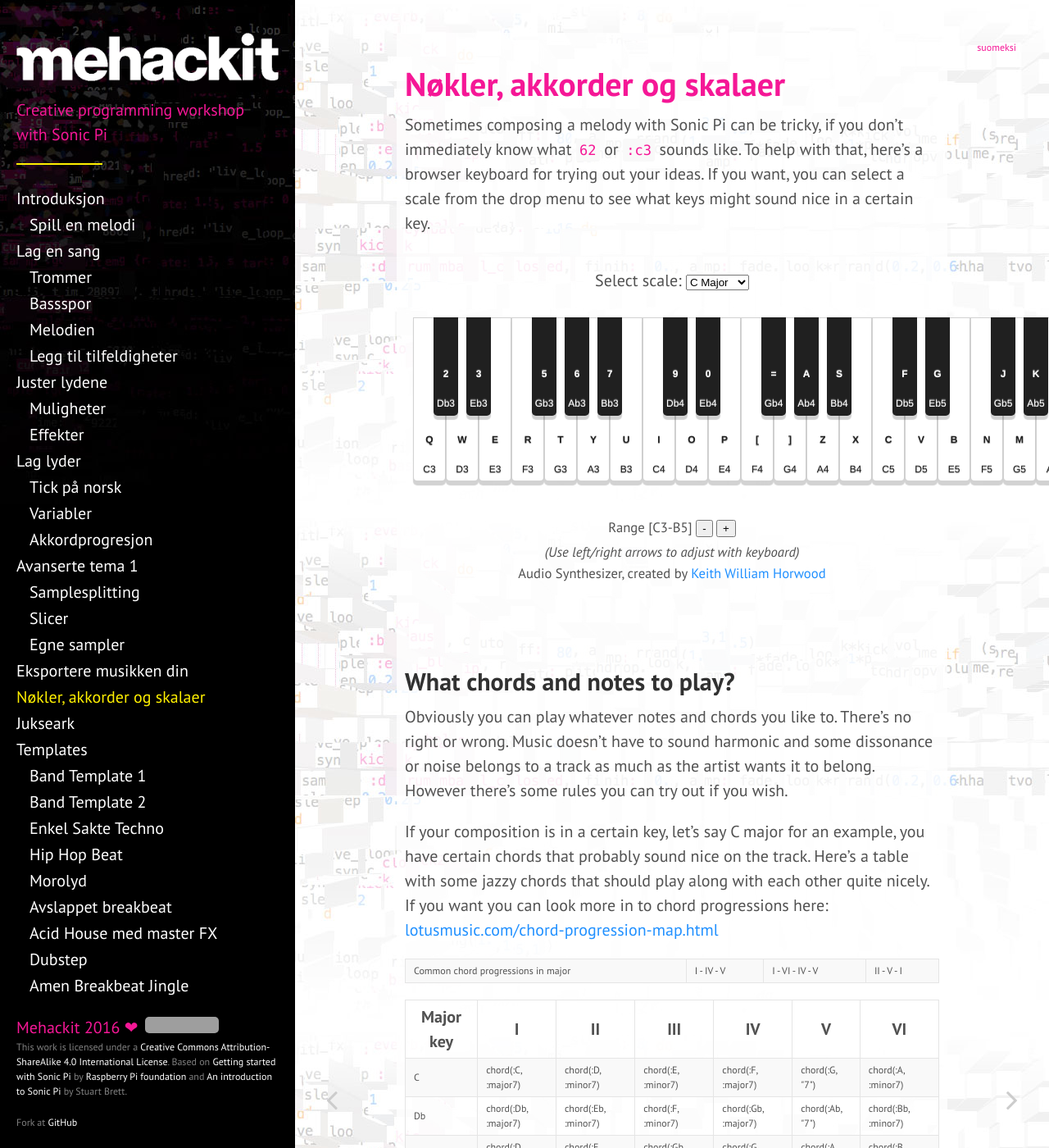
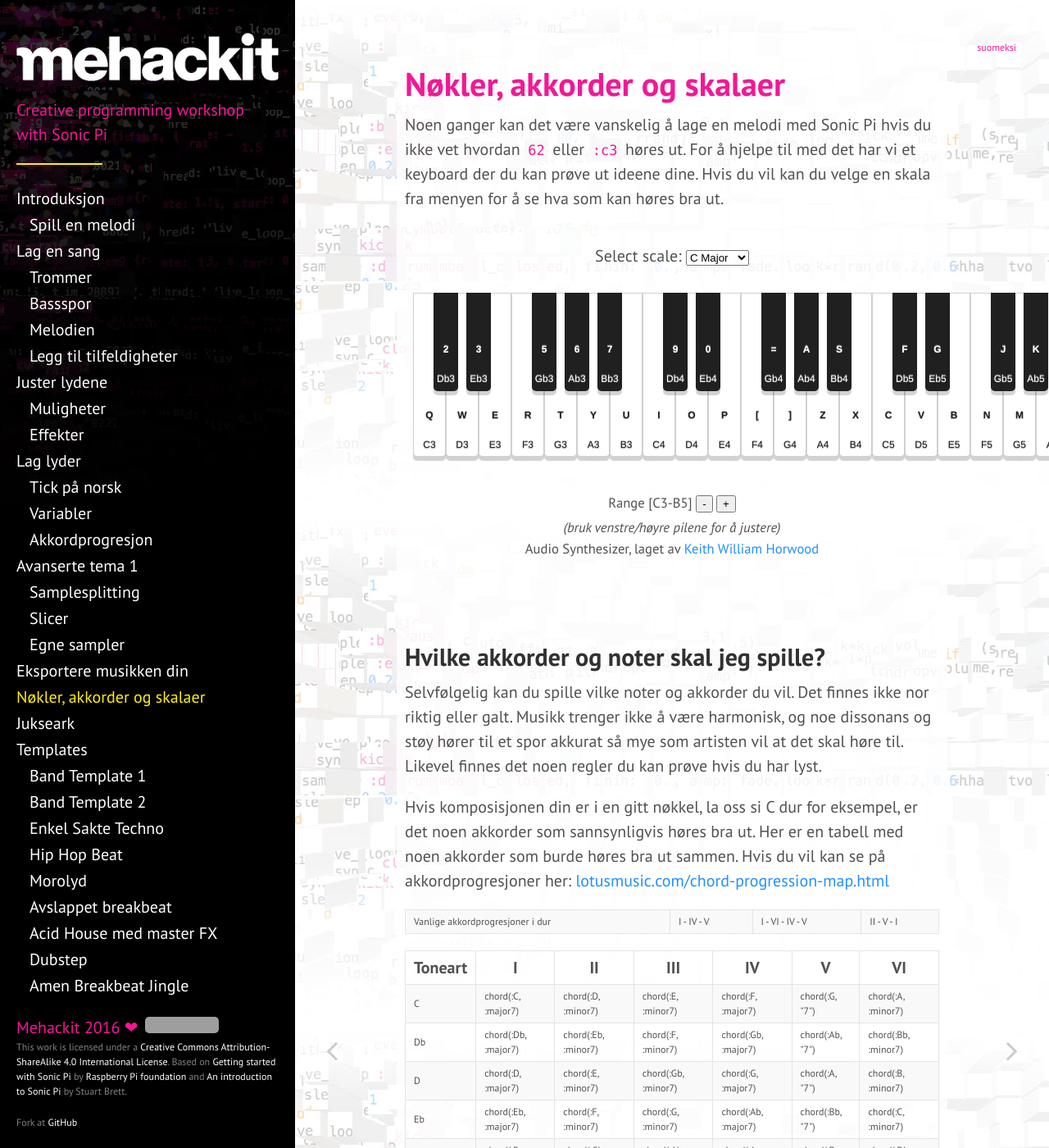
Before and after one commit to mehackit/sonic-pi-workshop, a Jekyll site: the page built from _exercises/no/09-keys-chords-and-scales/01-piano.md, in a window 1280 px wide and 1400 px high. Shown: the whole window at 82% size. Built offline with Jekyll 4.4.1, drawn with Linux system fonts in a browser that asks for light colours; nearby versions of some CDN libraries; some of the changed text lies outside the part shown; grey boxes are pictures that could not be loaded.

Commit message:
translate 09-01 to no

```diff
--- a/_exercises/no/09-keys-chords-and-scales/01-piano.md
+++ b/_exercises/no/09-keys-chords-and-scales/01-piano.md
@@ -5,13 +5,14 @@ lang: no
 layout: exercise
 ---
 
-Sometimes composing a melody with Sonic Pi can be tricky, if you don't immediately know what `62` or `:c3` sounds like. To help with that, here's a browser keyboard for trying out your ideas. If you want, you can select a scale from the drop menu to see what keys might sound nice in a certain key.
+Noen ganger kan det være vanskelig å lage en melodi med Sonic Pi hvis du ikke vet hvordan `62` eller `:c3` høres ut. For å hjelpe til med det har vi et keyboard der du kan prøve ut ideene dine. Hvis du vil kan du velge en skala fra menyen for å se hva som kan høres bra ut.
+
 
 <div class="keyboard-options">
   <select ID="sound">
     <option value="0" selected>Keyboard</option>
-    <option value="1">Organ</option>
-    <option value="2">Acoustic Guitar</option>
+    <option value="1">Orgel</option>
+    <option value="2">Akustisk gitar</option>
     <option value="3">EDM, bro!</option>
   </select>
   Select scale:
@@ -47,21 +48,22 @@ Sometimes composing a melody with Sonic Pi can be tricky, if you don't immediate
     Range [C<span ID="OCTAVE_LOWER">3</span>-B<span ID="OCTAVE_UPPER">5</span>]
     <input type="button" ID="-_OCTAVE" value="-" />
     <input type="button" ID="+_OCTAVE" value="+" /><br />
-    <i>(Use left/right arrows to adjust with keyboard)</i>
-    <p>Audio Synthesizer, created by <a href="http://www.keithwhor.com/">Keith William Horwood</a></p>
+    <i>(bruk venstre/høyre pilene for å justere)</i>
+    <p>Audio Synthesizer, laget av <a href="http://www.keithwhor.com/">Keith William Horwood</a></p>
     </small>
   </div>
 </div>
 
-## What chords and notes to play?
+## Hvilke akkorder og noter skal jeg spille?
 
-Obviously you can play whatever notes and chords you like to. There's no right or wrong. Music doesn't have to sound harmonic and some dissonance or noise belongs to a track as much as the artist wants it to belong. However there's some rules you can try out if you wish.
+Selvfølgelig kan du spille vilke noter og akkorder du vil. Det finnes ikke nor riktig eller galt. Musikk trenger ikke å være harmonisk, og noe dissonans og støy hører til et spor akkurat så mye som artisten vil at det skal høre til. Likevel finnes det noen regler du kan prøve hvis du har lyst.
 
-If your composition is in a certain key, let's say C major for an example, you have certain chords that probably sound nice on the track. Here's a table with some jazzy chords that should play along with each other quite nicely. If you want you can look more in to chord progressions here: <a href="http://www.lotusmusic.com/chord-progression-map.html">lotusmusic.com/chord-progression-map.html</a>
 
-Common chord progressions in major  |  I - IV - V   |   I - VI - IV - V   |   II - V - I
+Hvis komposisjonen din er i en gitt nøkkel, la oss si C dur for eksempel, er det noen akkorder som sannsynligvis høres bra ut. Her er en tabell med noen akkorder som burde høres bra ut sammen. Hvis du vil kan se på akkordprogresjoner her: <a href="http://www.lotusmusic.com/chord-progression-map.html">lotusmusic.com/chord-progression-map.html</a>
 
-|Major key| I | II | III | IV | V | VI |
+Vanlige akkordprogresjoner i dur  |  I - IV - V   |   I - VI - IV - V   |   II - V - I
+
+|Toneart| I | II | III | IV | V | VI |
 |---|---|---|---|---|---|---|
 |C|chord(:C, :major7)|chord(:D, :minor7)|chord(:E, :minor7)|chord(:F, :major7)|chord(:G, &quot;7&quot;)|chord(:A, :minor7)|
 |Db|chord(:Db, :major7)|chord(:Eb, :minor7)|chord(:F, :minor7)|chord(:Gb, :major7)|chord(:Ab, &quot;7&quot;)|chord(:Bb, :minor7)|
@@ -76,9 +78,9 @@ Common chord progressions in major  |  I - IV - V   |   I - VI - IV - V   |   II
 |Bb|chord(:Bb, :major7)|chord(:C, :minor7)|chord(:D, :minor7)|chord(:Eb, :major7)|chord(:F, &quot;7&quot;)|chord(:G, :minor7)|
 |B|chord(:B, :major7)|chord(:Db, :minor7)|chord(:Eb, :minor7)|chord(:E, :major7)|chord(:Gb, &quot;7&quot;)|chord(:Ab, :minor7)|
 
-Common chord progressions in natural minor  |  I - VI - VII  |   I - IV - VII  |   I - IV - V  |   I - VI - III - VII  |   II - V - I
+Vanlige akkordprogresjoner i moll |  I - VI - VII  |   I - IV - VII  |   I - IV - V  |   I - VI - III - VII  |   II - V - I
 
-|Minor key| I | II | III | IV | V | VI | VII |
+|Toneart|| I | II | III | IV | V | VI | VII |
 |---|---|---|---|---|---|---|
 |Cm|chord(:C, :minor7)|chord(:D, &quot;m7-5&quot;)|chord(:Eb, :major7)|chord(:F, :minor7)|chord(:G, :minor7)|chord(:Ab, :major7)|chord(:Bb, &quot;7&quot;)|
 |Ddm|chord(:Dd, :minor7)|chord(:Eb, &quot;m7-5&quot;)|chord(:E, :major7)|chord(:Gb, :minor7)|chord(:Ab, :minor7)|chord(:A, :major7)|chord(:B, &quot;7&quot;)|
```
